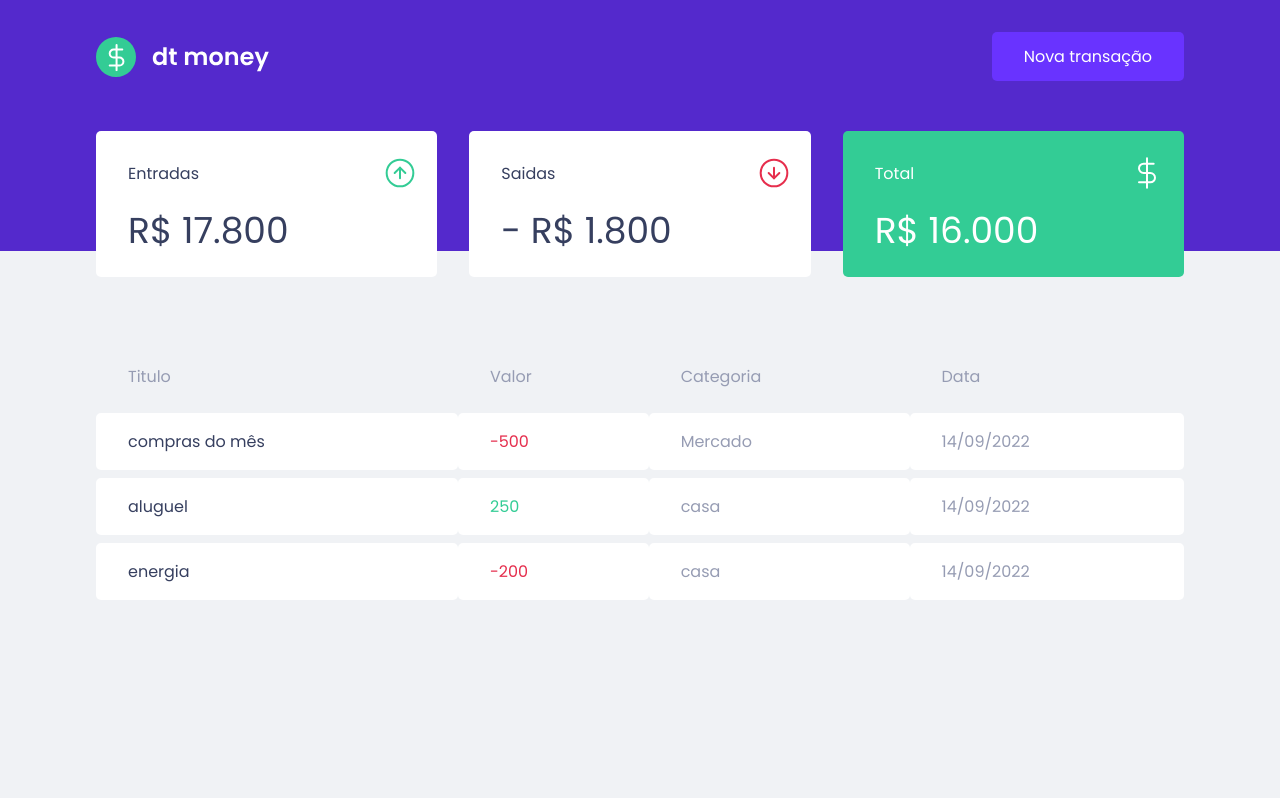
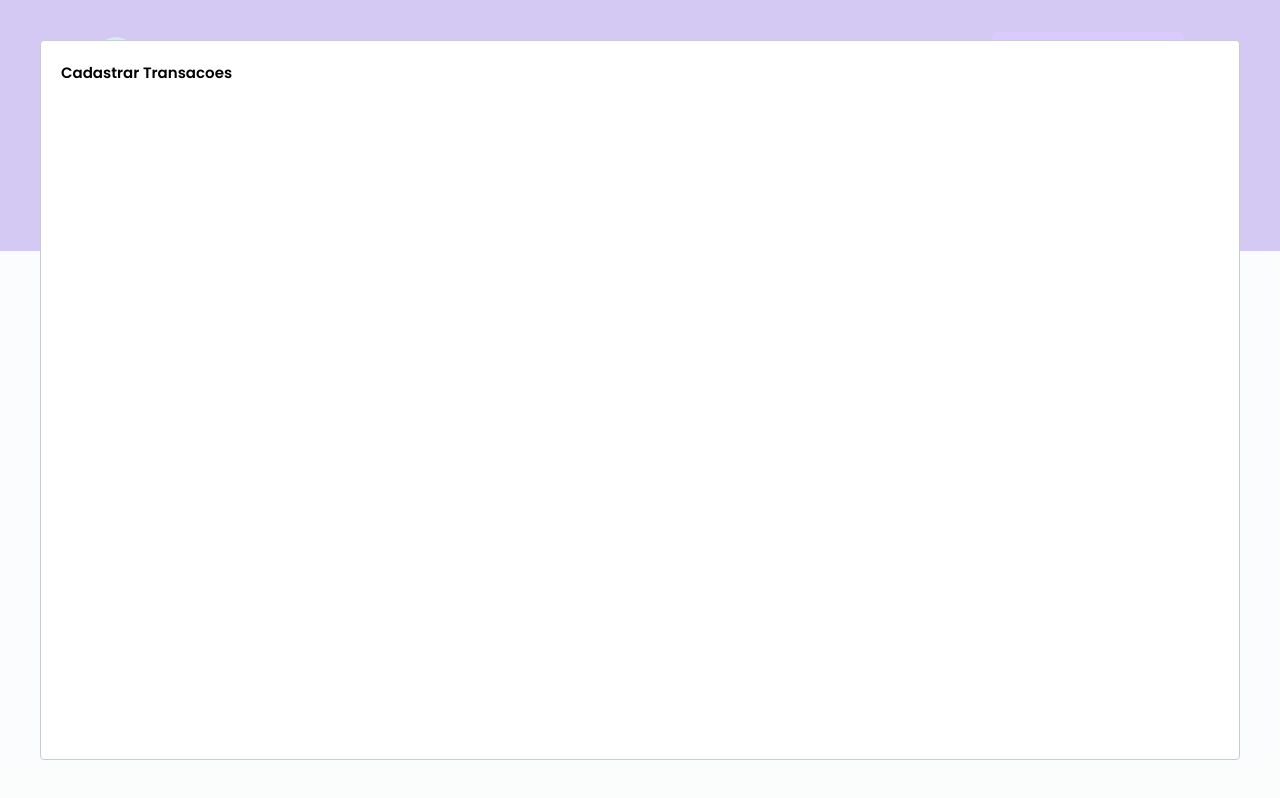
Before and after one commit to alquimara/Projetos-com-React, a React (Create React App) app in the folder VideoAula/dtmoney/: page / in a window 1280 px wide. Both pictures are taken after a click on the button "Nova transação". Built offline with nearby package versions, Linux system fonts and the light colour scheme; no server answers; what miragejs would draw is missing.

Commit message:
criando o elemnto modal

```diff
--- a/VideoAula/dtmoney/package.json
+++ b/VideoAula/dtmoney/package.json
@@ -7,6 +7,7 @@
     "miragejs": "^0.1.45",
     "react": "^18.2.0",
     "react-dom": "^18.2.0",
+    "react-modal": "^3.15.1",
     "react-scripts": "5.0.1",
     "style-components": "^0.1.0",
     "styled-components": "^5.3.5",
@@ -20,6 +21,7 @@
     "@types/node": "^16.7.13",
     "@types/react": "^18.0.0",
     "@types/react-dom": "^18.0.0",
+    "@types/react-modal": "^3.13.1",
     "@types/styled-components": "^5.1.26",
     "typescript": "^4.4.2"
   },
--- a/VideoAula/dtmoney/src/App.tsx
+++ b/VideoAula/dtmoney/src/App.tsx
@@ -2,12 +2,29 @@
 import { Dashboard } from "./Components/Dashboard";
 import { Header } from "./Components/Header";
 import { GlobalStyle } from "./Styles/GlobalStyle";
+import Modal from 'react-modal'
+import{useState} from 'react'
 
-function App() {
+Modal.setAppElement('#root')
+
+export function App() {
+
+  const[isNewTransitonModalOpen, setIsNewTransitionModalOpen]=useState(false);
+
+  function handleOpenNewModal(){
+    setIsNewTransitionModalOpen(true);
+  }
+
+  function handleCloseNewModal(){
+    setIsNewTransitionModalOpen(false);
+  }
   return (
     <>
-      <Header/>
+      <Header onOpenNewTransitionModal={handleOpenNewModal}/>
       <Dashboard/>
+      <Modal isOpen={isNewTransitonModalOpen} onRequestClose={handleCloseNewModal}>
+      <h2>Cadastrar Transacoes</h2>
+    </Modal>
       <GlobalStyle/>
     </>
   );
--- a/VideoAula/dtmoney/src/Components/Header/index.tsx
+++ b/VideoAula/dtmoney/src/Components/Header/index.tsx
@@ -1,13 +1,21 @@
 import logoImg from '../../Assents/Logo.svg'
 import { Container, Content } from './style';
+import{useState} from 'react';
 
-export function Header(){
+interface HeaderProps{
+  onOpenNewTransitionModal:()=>void;
+
+}
+
+export function Header({onOpenNewTransitionModal}:HeaderProps){
+
   return <Container>
     <Content>
     <img src={logoImg} alt="logo do dt-money" />
-    <button type='button'>
+    <button type='button' onClick={onOpenNewTransitionModal}>
       Nova transação
     </button>
+
     </Content>
   </Container>
 
```
Also changed, not shown: 1 other file (tests, documents, lock files or other folders).
